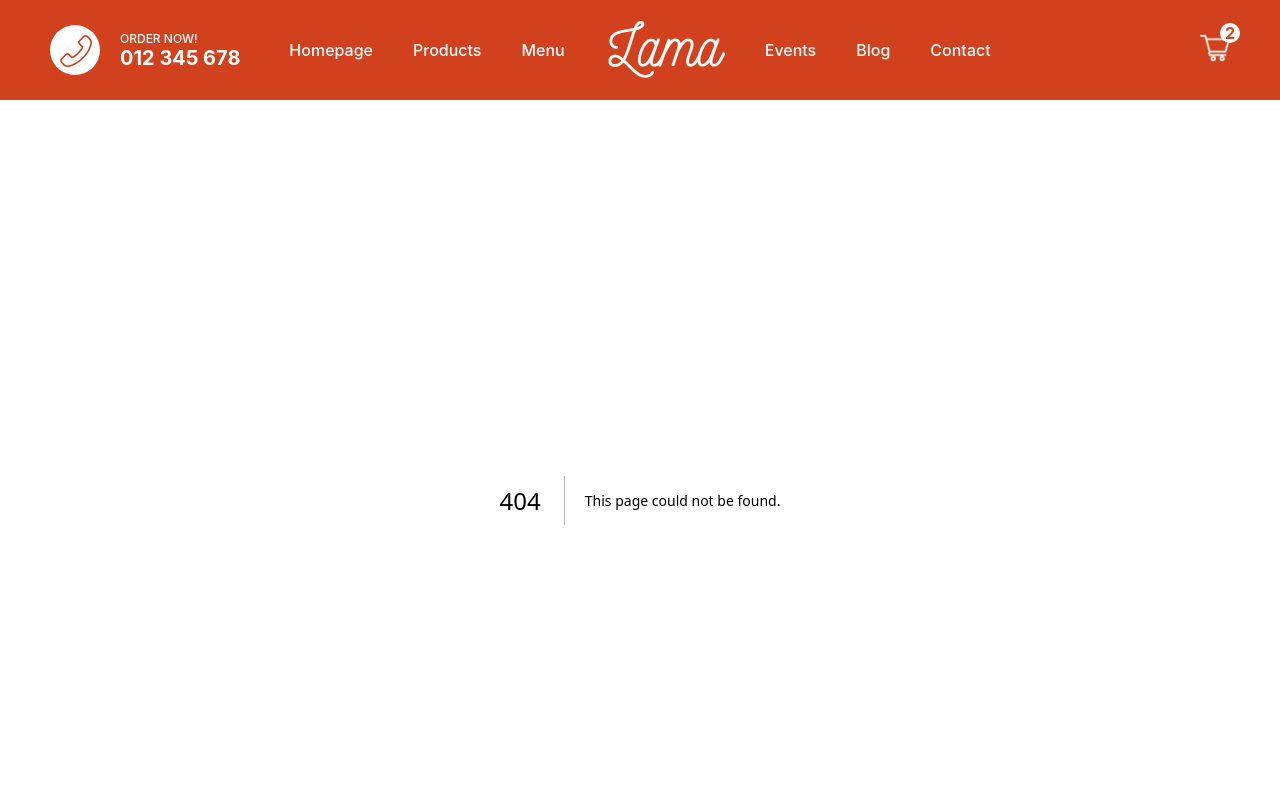
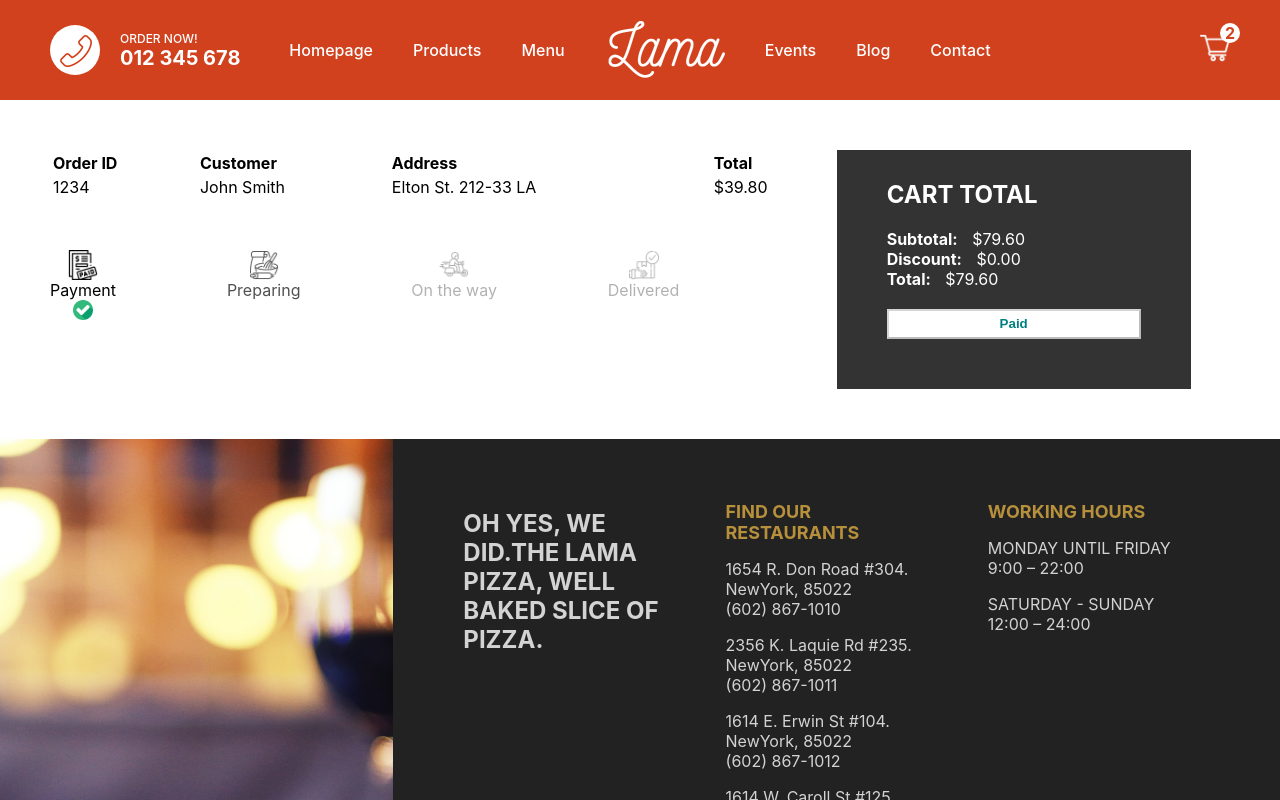
Before and after one commit to anwalker293/pizza-ordering, a Next.js app in the folder pizza-ordering/: page /orders/1 in a window 1280 px wide. Before the commit this address had no page. Shown: the top 800 px of the page. Built offline with nearby package versions, Linux system fonts and the light colour scheme.

Commit message:
feat: finished
Signed-off-by: Alex Walker <alex.walker@indicio.tech>

```diff
--- /dev/null
+++ b/pizza-ordering/src/pages/orders/[id].jsx
@@ -0,0 +1,110 @@
+import styles from "../../styles/Order.module.css";
+import Image from "next/image";
+
+const Order = () => {
+  const status = 0;
+
+  const statusClass = (index) => {
+    if (index - status < 1) return styles.done;
+    if (index - status === 1) return styles.inProgress;
+    if (index - status > 1) return styles.undone;
+  };
+  return (
+    <div className={styles.container}>
+      <div className={styles.left}>
+        <div className={styles.row}>
+          <table className={styles.table}>
+            <tr className={styles.tr}>
+              <th>Order ID</th>
+              <th>Customer</th>
+              <th>Address</th>
+              <th>Total</th>
+            </tr>
+            <tr>
+              <td>
+                <span className={styles.id}>1234</span>
+              </td>
+              <td>
+                <span className={styles.name}>John Smith</span>
+              </td>
+              <td>
+                <span className={styles.address}>Elton St. 212-33 LA</span>
+              </td>
+
+              <td>
+                <span className={styles.total}>$39.80</span>
+              </td>
+            </tr>
+          </table>
+        </div>
+        <div className={styles.row}>
+          <div className={statusClass(0)}>
+            <Image src="/img/paid.png" width={30} height={30} alt="" />
+            <span>Payment</span>
+            <div className={styles.checkedIcon}>
+              <Image src="/img/checked.png" width={20} height={20} alt="" />
+            </div>
+          </div>
+          <div className={statusClass(1)}>
+            <Image src="/img/bake.png" width={30} height={30} alt="" />
+            <span>Preparing</span>
+            <div className={styles.checkedIcon}>
+              <Image
+                src="/img/checked.png"
+                className={styles.checkedIcon}
+                width={20}
+                height={20}
+                alt=""
+              />
+            </div>
+          </div>
+          <div className={statusClass(2)}>
+            <Image src="/img/bike.png" width={30} height={30} alt="" />
+            <span>On the way</span>
+            <div className={styles.checkedIcon}>
+              <Image
+                src="/img/checked.png"
+                className={styles.checkedIcon}
+                width={20}
+                height={20}
+                alt=""
+              />
+            </div>
+          </div>
+          <div className={statusClass(3)}>
+            <Image src="/img/delivered.png" width={30} height={30} alt="" />
+            <span>Delivered</span>
+            <div className={styles.checkedIcon}>
+              <Image
+                src="/img/checked.png"
+                className={styles.checkedIcon}
+                width={20}
+                height={20}
+                alt=""
+              />
+            </div>
+          </div>
+        </div>
+      </div>
+      <div className={styles.right}>
+        <div className={styles.wrapper}>
+          <h2 className={styles.title}>CART TOTAL</h2>
+          <div className={styles.totalText}>
+            <b className={styles.totalTextTitle}>Subtotal:</b> $79.60
+          </div>
+          <div className={styles.totalText}>
+            <b className={styles.totalTextTitle}>Discount:</b> $0.00
+          </div>
+          <div className={styles.totalText}>
+            <b className={styles.totalTextTitle}>Total:</b> $79.60
+          </div>
+          <button disabled className={styles.button}>
+            Paid
+          </button>
+        </div>
+      </div>
+    </div>
+  );
+};
+
+export default Order;
```
Also changed, not shown: pizza-ordering/src/pages/cart.jsx (+15 -1 lines).
